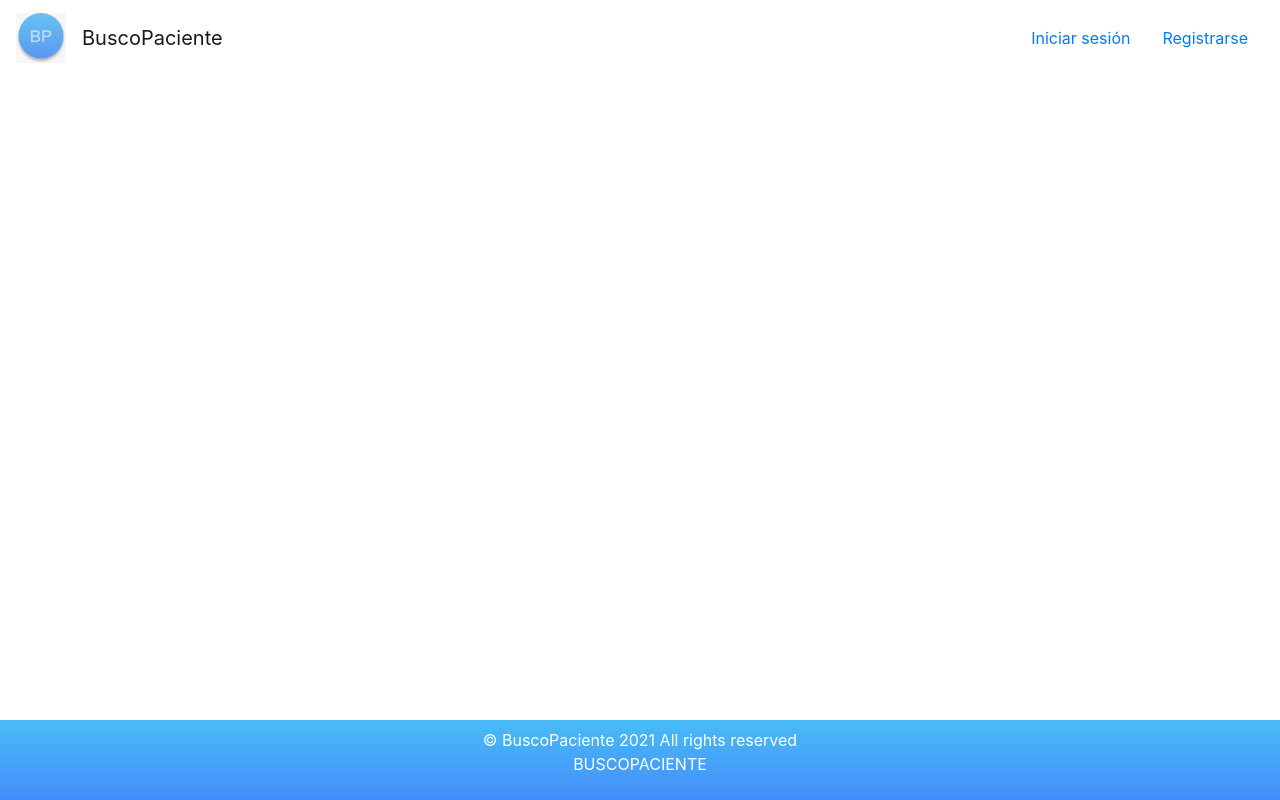
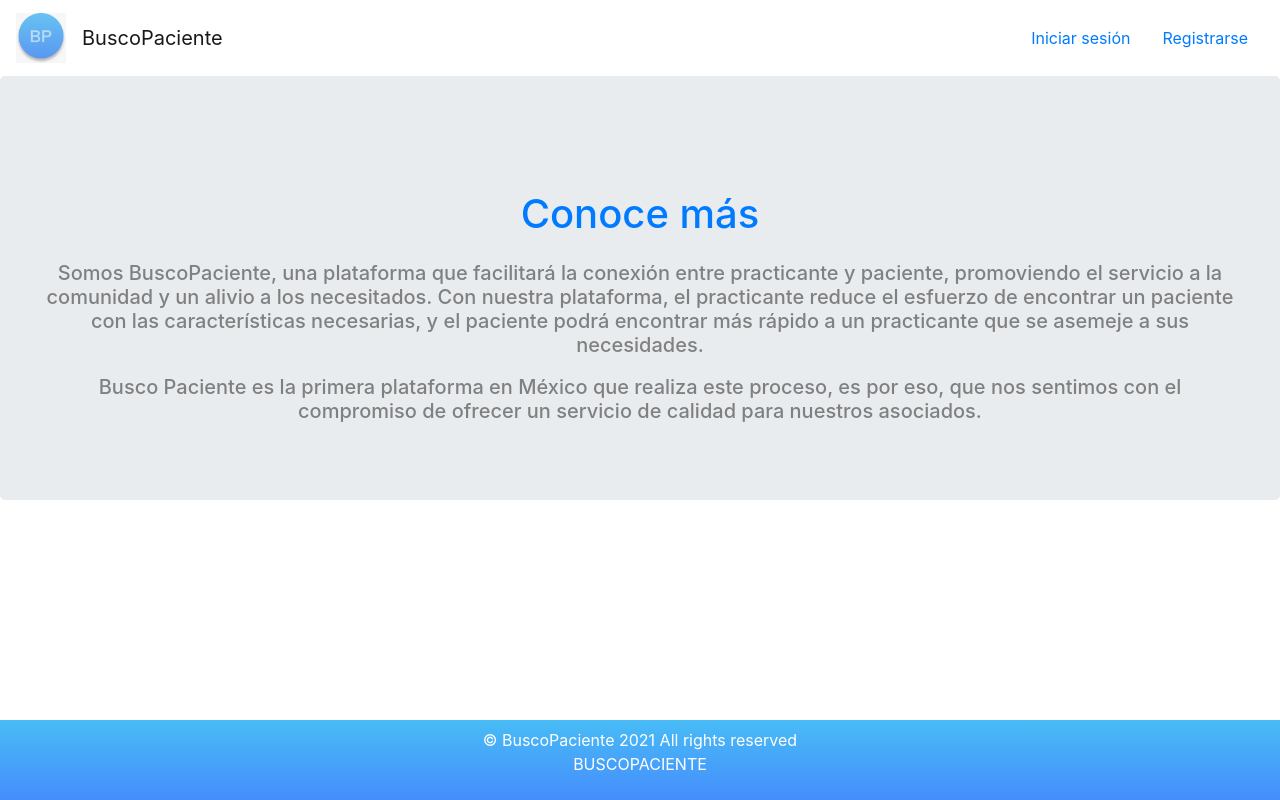
Before and after one commit to celinediaz/buscopaciente, a React (Create React App) app: page /conocemas in a window 1280 px wide. Built offline with nearby package versions, Linux system fonts and the light colour scheme; no server answers.

Commit message:
Descripción de Conoce más

```diff
--- a/src/App.css
+++ b/src/App.css
@@ -36,6 +36,12 @@ h1 {
 
 .areas_atencion{
 color: black;
+}
+
+
+/* Conoce más */
+.conoce_mas{
+ height: 200px;
 }
 
 
--- a/src/App.js
+++ b/src/App.js
@@ -18,9 +18,11 @@ import RegistroPaciente from './components/RegistroPaciente';
 import UserRoute from './components/UserRoute';
 import EditarDatosPaciente from './components/EditarDatosPaciente';
 import EditarDatosExperto from './components/EditarDatosExperto';
+import Quienessomos from './components/Quienessomos';
 import 'bootstrap/dist/css/bootstrap.min.css';
 import { AuthProvider } from "./contexts/AuthContext";
 import {BrowserRouter as Router, Route, Switch} from 'react-router-dom';
+
 
 
 
@@ -31,9 +33,9 @@ function App() {
     <AuthProvider>
       <Navb />
         <Switch>
-
           <Route exact path="/" component = {LandingPage}/>
           <Route path="/signup" component ={Signup}/>
+          <Route path="/conocemas" component ={Quienessomos}/>
           <Route path="/signuppract" component ={SignupPract}/>
           <Route path="/login" component={Login}/>
           <ExpRoute path="/vercitas" component={VerCitas}/>
--- a/src/components/LandingPage.js
+++ b/src/components/LandingPage.js
@@ -31,7 +31,7 @@ const LandingPage = () => {
                 </p>
                 </div>
                 <p>
-                    <Button variant="primary">Conoce más</Button>
+                    <Button variant="primary" type="submit" as={Link} to="/conocemas">Conoce más</Button>
                 </p>
             </Jumbotron>
             </div>
--- /dev/null
+++ b/src/components/Quienessomos.js
@@ -0,0 +1,39 @@
+import React from 'react'
+import { Container, Row, Col, Image, Button, Jumbotron } from "react-bootstrap";
+import image from "./undraw_medicine.svg";
+import { Link} from "react-router-dom";
+
+const Quienessomos = () => {
+    return (
+        <div>
+
+           <div className="Conoce_mas">
+            <Jumbotron>
+                <h1>Conoce más</h1>
+
+                <h5>
+                Somos BuscoPaciente, una plataforma que facilitará la conexión entre practicante y paciente,
+                promoviendo el servicio a la comunidad y un alivio a los necesitados. Con nuestra plataforma,
+                el practicante reduce el esfuerzo de encontrar un paciente con las características necesarias,
+                y el paciente podrá encontrar más rápido a un practicante que se asemeje a sus necesidades.
+                </h5>
+
+                <h5>
+                Busco Paciente es la primera plataforma en México que realiza este proceso, es por eso,
+                que nos sentimos con el compromiso de ofrecer un servicio de calidad para nuestros asociados.
+                </h5>
+
+            </Jumbotron>
+            </div>
+
+
+
+
+
+        </div>
+
+
+    )
+}
+
+export default Quienessomos
```
